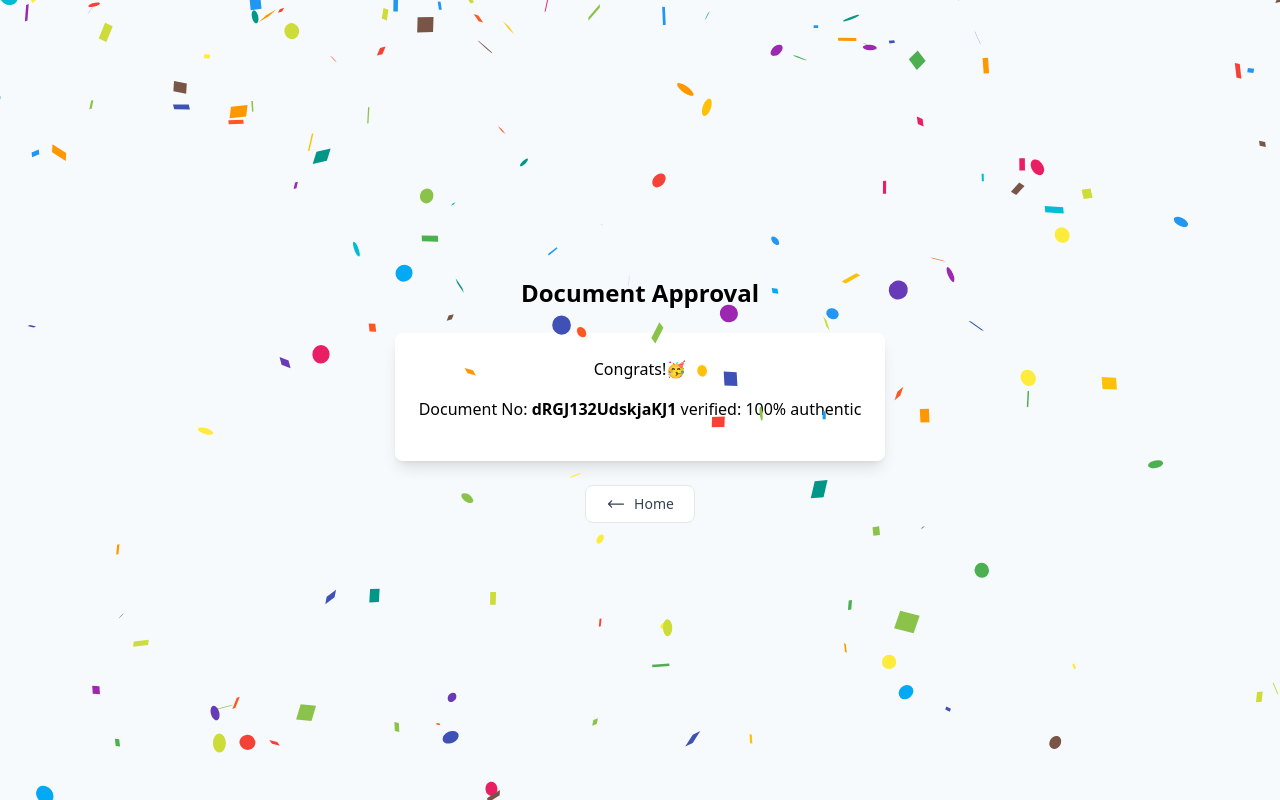
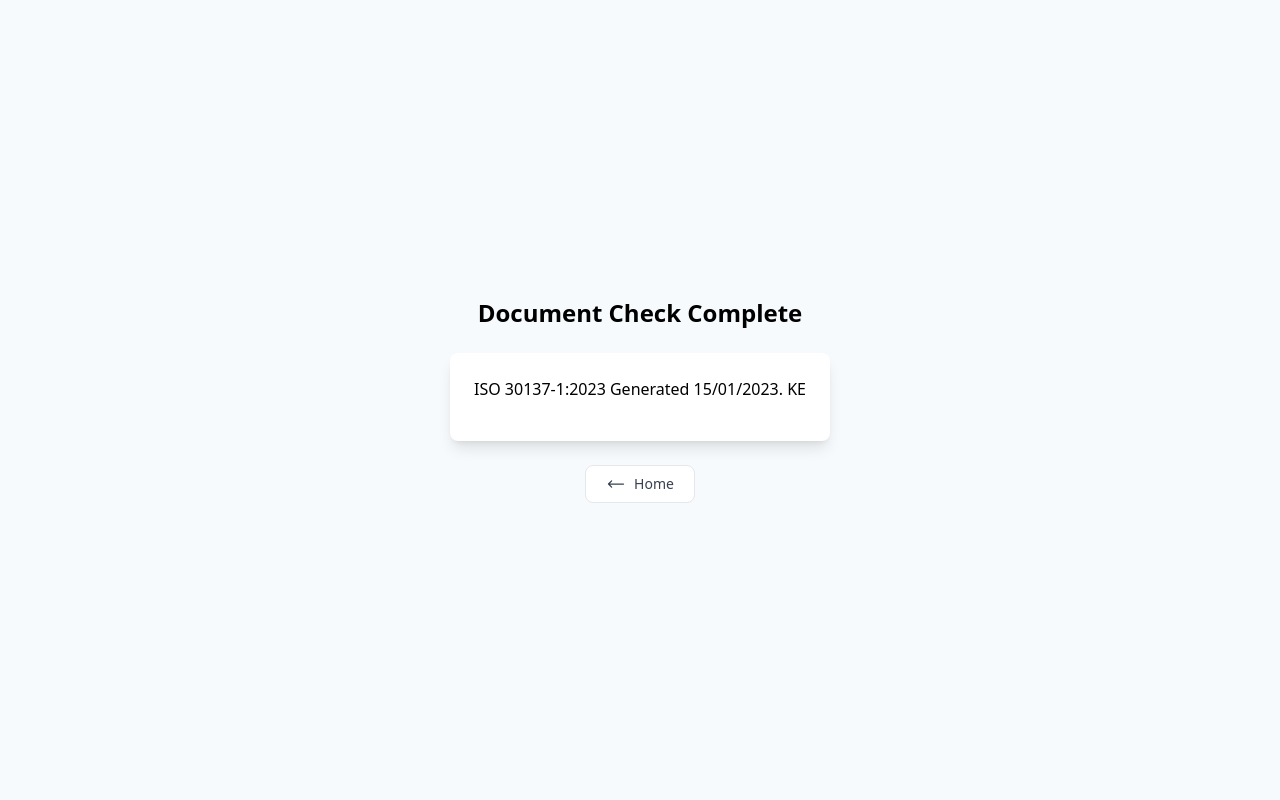
Before and after one commit to vskidevelopers/VeriScan, a React (Create React App) app: page /documents/dRGJ132UdskjaKJ1 in a window 1280 px wide. Built offline with nearby package versions, Linux system fonts and the light colour scheme.

Commit message:
updated document check

```diff
--- a/src/Pages/Approval.js
+++ b/src/Pages/Approval.js
@@ -1,34 +1,13 @@
-import React, { useEffect, useState } from "react";
+import React from "react";
 import { Link } from "react-router-dom";
-import Confetti from "react-confetti";
-import { toast } from "react-toastify";
 import "react-toastify/dist/ReactToastify.css";
 
 function Approval() {
-  const [approved, setApproved] = useState(false);
-
-  useEffect(() => {
-    setApproved(true);
-
-    // Show pop-up message
-    toast.success("Document has been added!", {
-      position: toast.POSITION.TOP_CENTER,
-      autoClose: 3000,
-      hideProgressBar: true,
-    });
-  }, []);
-
   return (
     <div className="approval-page">
-      {approved && <Confetti />}
-      <h1 className="text-2xl font-bold mb-6">Document Approval</h1>
+      <h1 className="text-2xl font-bold mb-6">Document Check Complete</h1>
       <div className="p-6 bg-white shadow-lg rounded-lg">
-        <p className="mb-4 text-center"> Congrats!🥳</p>
-        <p className="mb-4">
-          {" "}
-          Document No: <span className="font-bold">dRGJ132UdskjaKJ1</span>{" "}
-          verified: 100% authentic
-        </p>
+        <p className="mb-4"> ISO 30137-1:2023 Generated 15/01/2023. KE</p>
       </div>
       <div className="flex items-center mt-6 gap-x-3">
         <Link
```
